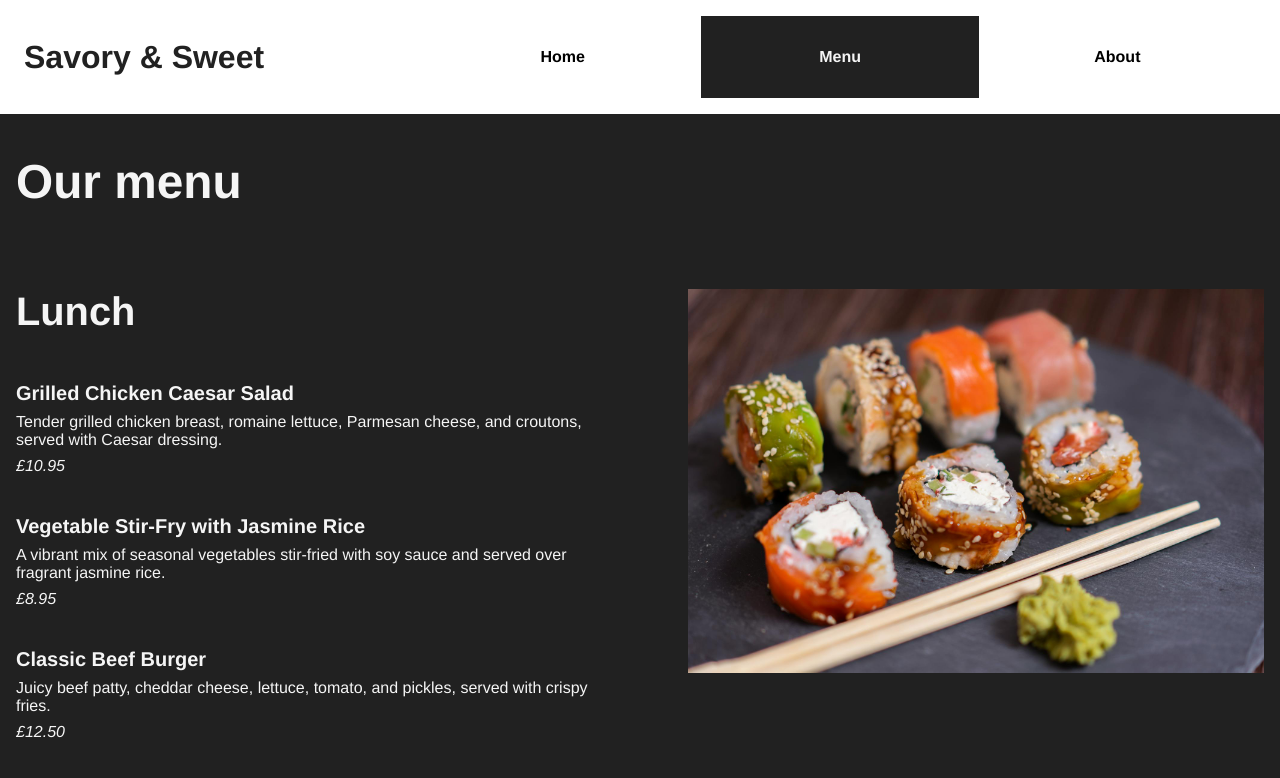
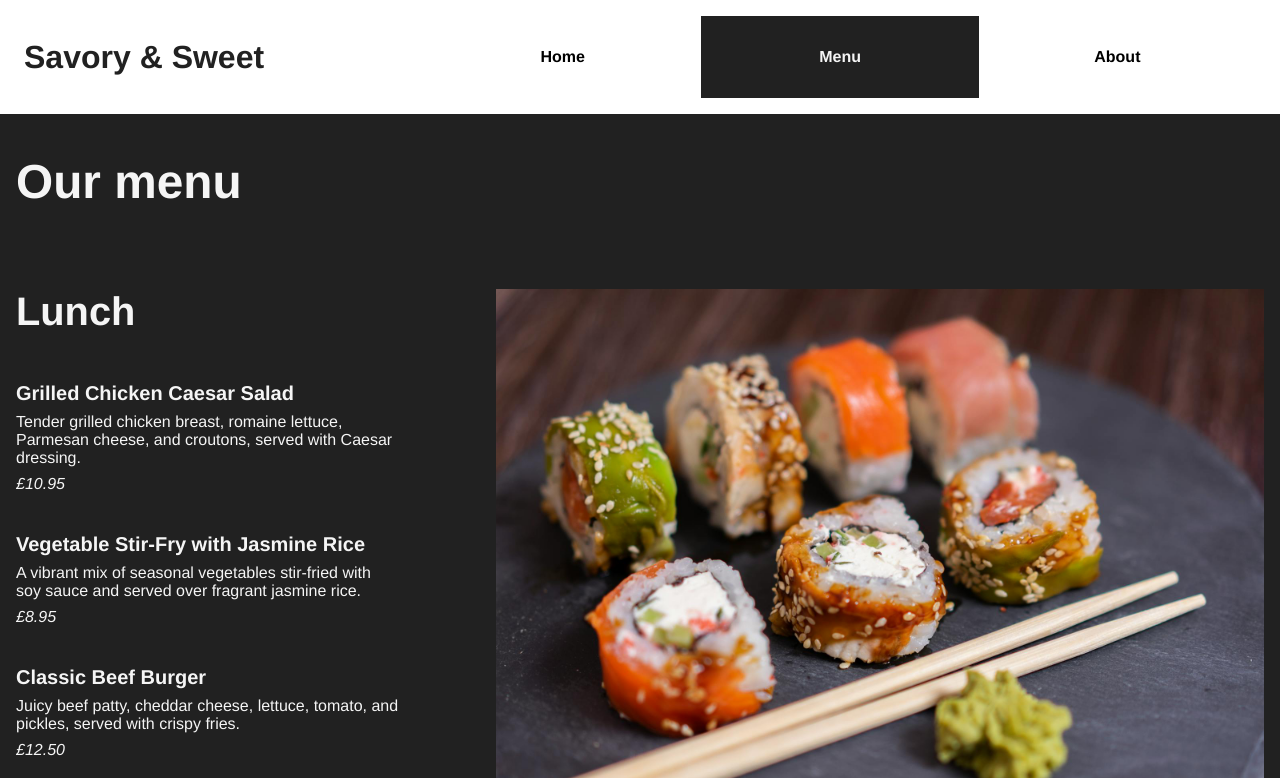
Before and after one commit to saleemrawn/restaurant-page, a website built with webpack: page src/template.html in a window 1280 px wide. Both pictures are taken after a click on the button "Menu". Shown: the top 778 px of the page. Built offline with nearby package versions, Linux system fonts and the light colour scheme; a web font is replaced by a local one.

Commit message:
Update cols for menu containers
Fixed size issue where dinner image was smaller

```diff
--- a/src/menu.css
+++ b/src/menu.css
@@ -17,7 +17,7 @@
   display: grid;
   gap: 96px;
   grid-template-rows: 1fr;
-  grid-template-columns: repeat(auto-fill, minmax(40vw, auto));
+  grid-template-columns: 1fr 60vw;
 }
 
 .lunch-left-col,
```
